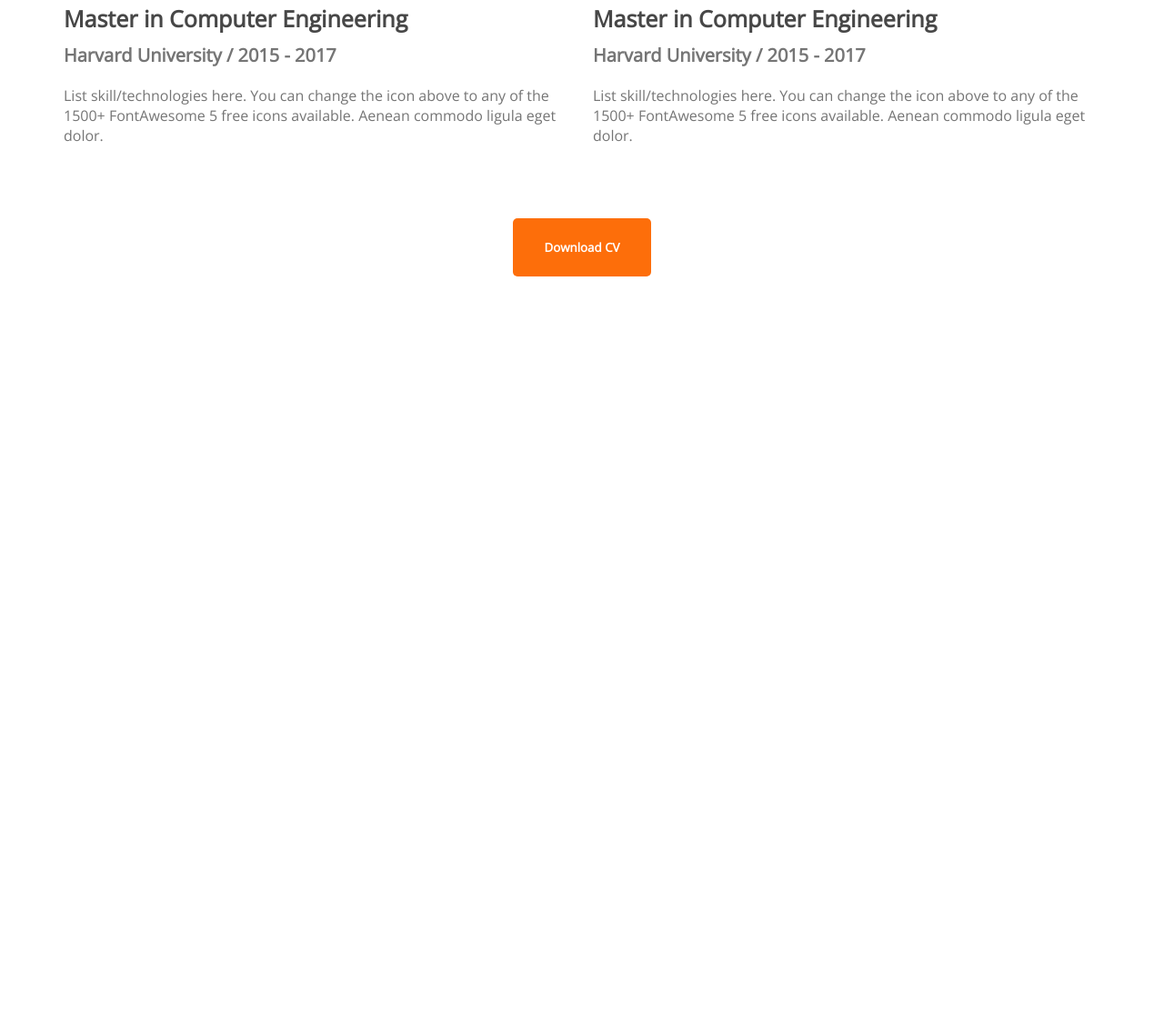
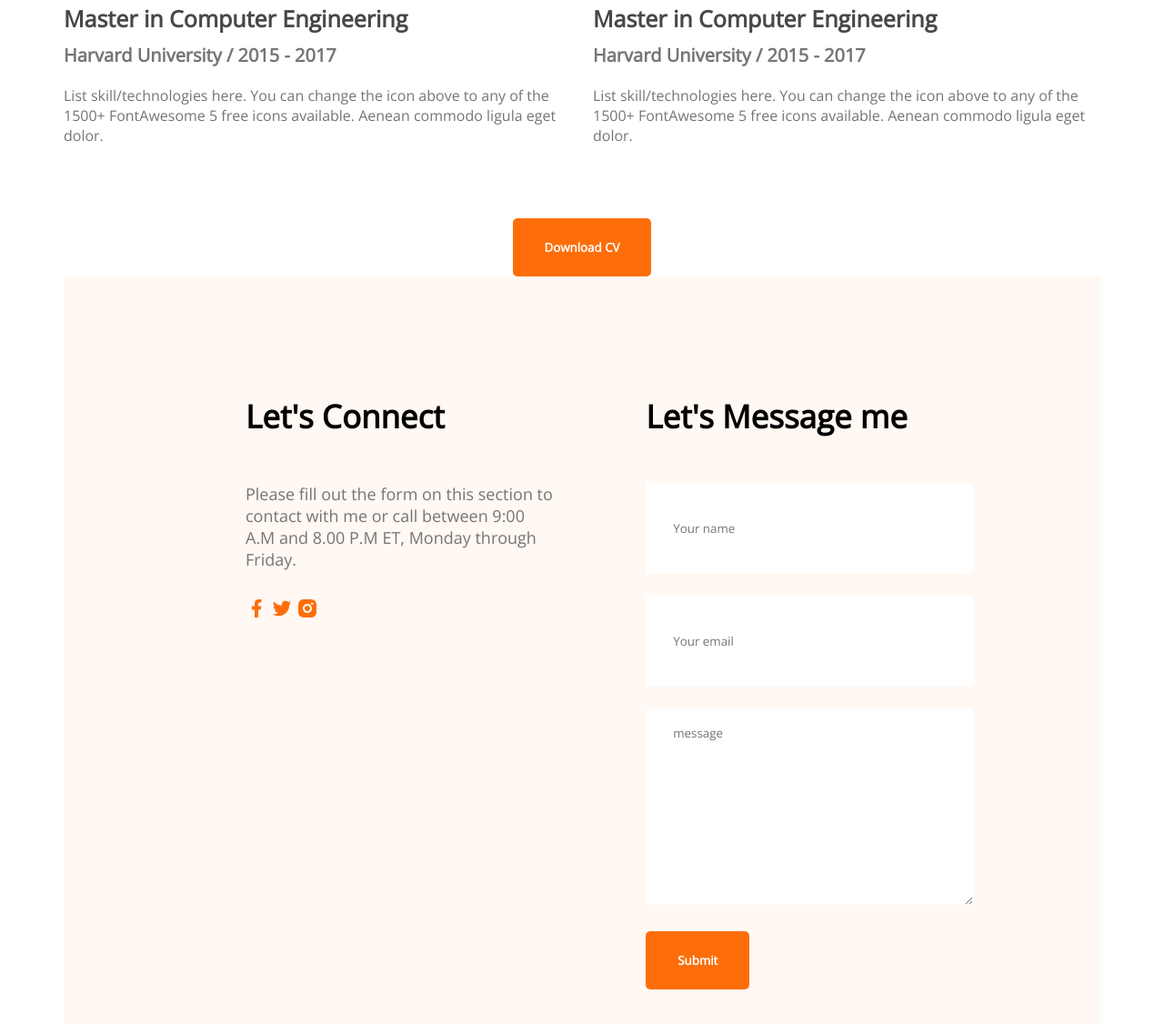
Before and after one commit to z3san/developer-portfolio, a plain HTML site: page index.html in a window 1280 px wide. Shown: the part 2407-3533 px from the top of the page at 91% size. Before the commit the page ends 2711 px from the top, so only its background shows below. Drawn offline with nearby package versions, Linux system fonts and the light colour scheme.

Commit message:
finalized

```diff
--- a/index.html
+++ b/index.html
@@ -160,6 +160,35 @@
             <button class="btn-primary">Download CV</button>
         </div>
     </section>
+
+<!-- contact section -->
+
+<section class="contact">
+    <div><h3 class="section-title">Let's Connect</h3>
+    <p class="section-description">
+        Please fill out the form on this section to contact with me or call between 9:00 A.M and 8.00 P.M ET, Monday through Friday.
+    </p>
+    <a href=""><img src="images/icons/facebook.png" alt=""></a>
+    <a href=""><img src="images/icons/twitter.png" alt=""></a>
+    <a href=""><img src="images/icons/insta.png" alt=""></a>
+
+    </div>
+    <div><h3 class="section-title">Let's Message me</h3>
+    <form action="">
+        <input type="text" name="" id="" placeholder="Your name">
+        <input type="email" name="" id="" placeholder="Your email">
+        <textarea placeholder="message" name="" id="" cols="30" rows="10"></textarea>
+        <input class="btn-primary" type="submit" value="Submit">
+    </form>
+
+    </div>
+
+</section>
+
+
+
+
+
     </main>
 
     <footer></footer>
--- a/portfolio.css/styles.css
+++ b/portfolio.css/styles.css
@@ -208,3 +208,32 @@ font-size: 35px;
         margin-top: 50px;
         text-align: center;
     }
+
+
+    /* contact styles */
+
+    .contact{
+        display: flex;
+        gap: 100px;
+        background-color: #fff8f3;
+        padding: 130px 200px;
+    }
+    .contact .section-title{
+        text-align: left;
+    }
+
+    .contact input[type="text"], input[type="email"], textarea{
+        margin-bottom: 24px;
+        border: 0;
+        width: 100%;
+        padding: 18px 30px;
+    }
+
+    input{
+        height: 64px;
+    }
+
+
+    .contact a{
+        text-decoration:none;
+    }
```
